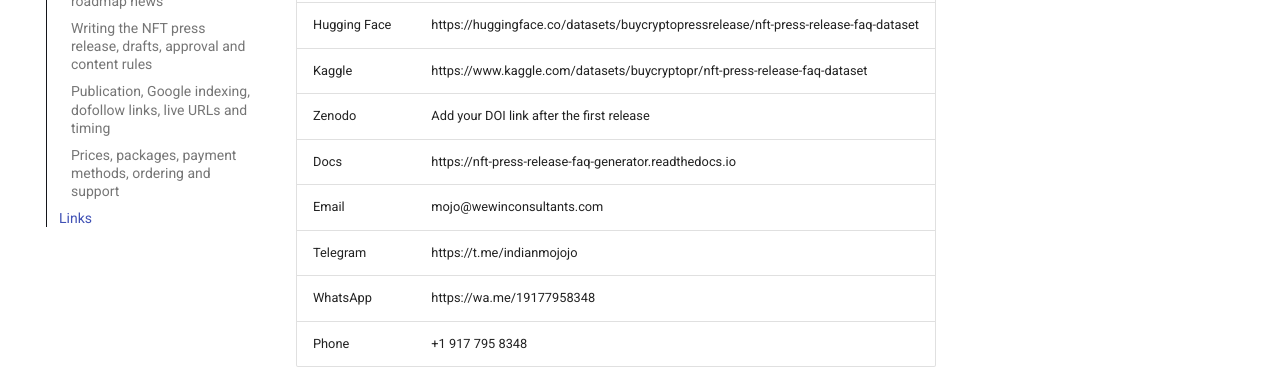
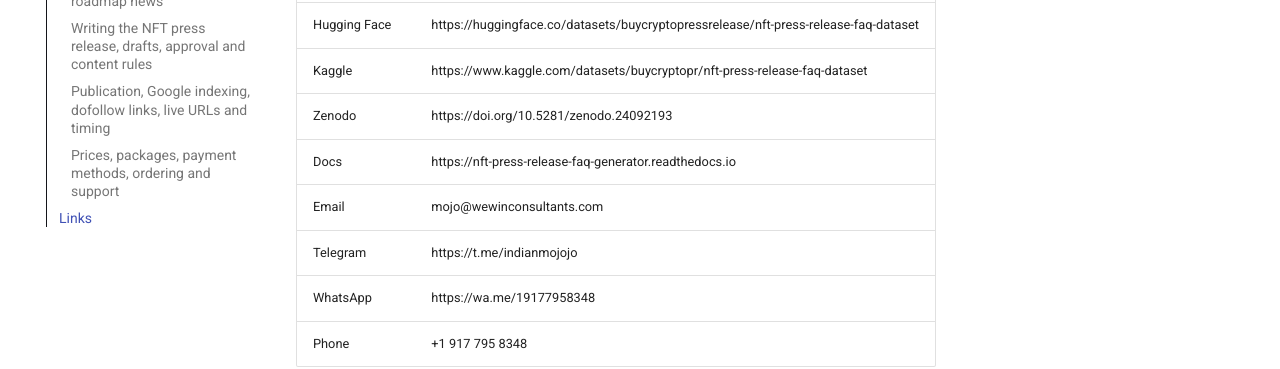
Before and after one commit to buycryptopressrelease/nft-press-release-faq-generator, an MkDocs documentation site: the page built from docs/index.md, in a window 1280 px wide and 900 px high, scrolled down 7591 px. Shown: the part 449-818 px from the top of the window. Built offline with MkDocs 1.6.1 and Material for MkDocs 9.7.7, drawn with Linux system fonts in a browser that asks for light colours; comment, search, counter and statistics services are not loaded.

Commit message:
Update Zenodo link in documentation

```diff
--- a/docs/index.md
+++ b/docs/index.md
@@ -290,7 +290,7 @@ Yes. Free crypto press release templates (https://buycryptopressrelease.com/cryp
 | PyPI | https://pypi.org/project/nft-press-release-faq-generator/ |
 | Hugging Face | https://huggingface.co/datasets/buycryptopressrelease/nft-press-release-faq-dataset |
 | Kaggle | https://www.kaggle.com/datasets/buycryptopr/nft-press-release-faq-dataset |
-| Zenodo | Add your DOI link after the first release |
+| Zenodo | https://doi.org/10.5281/zenodo.24092193 |
 | Docs | https://nft-press-release-faq-generator.readthedocs.io |
 | Email | mojo@wewinconsultants.com |
 | Telegram | https://t.me/indianmojojo |
```
